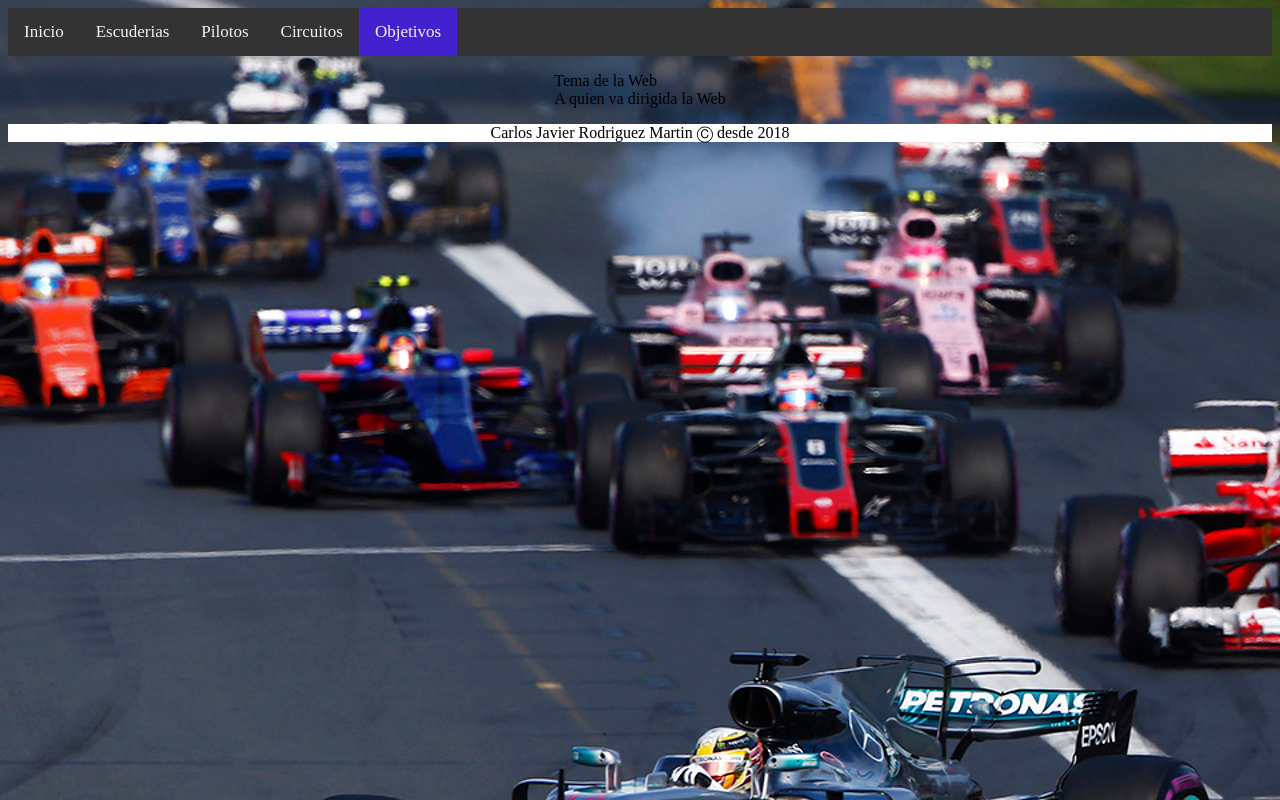
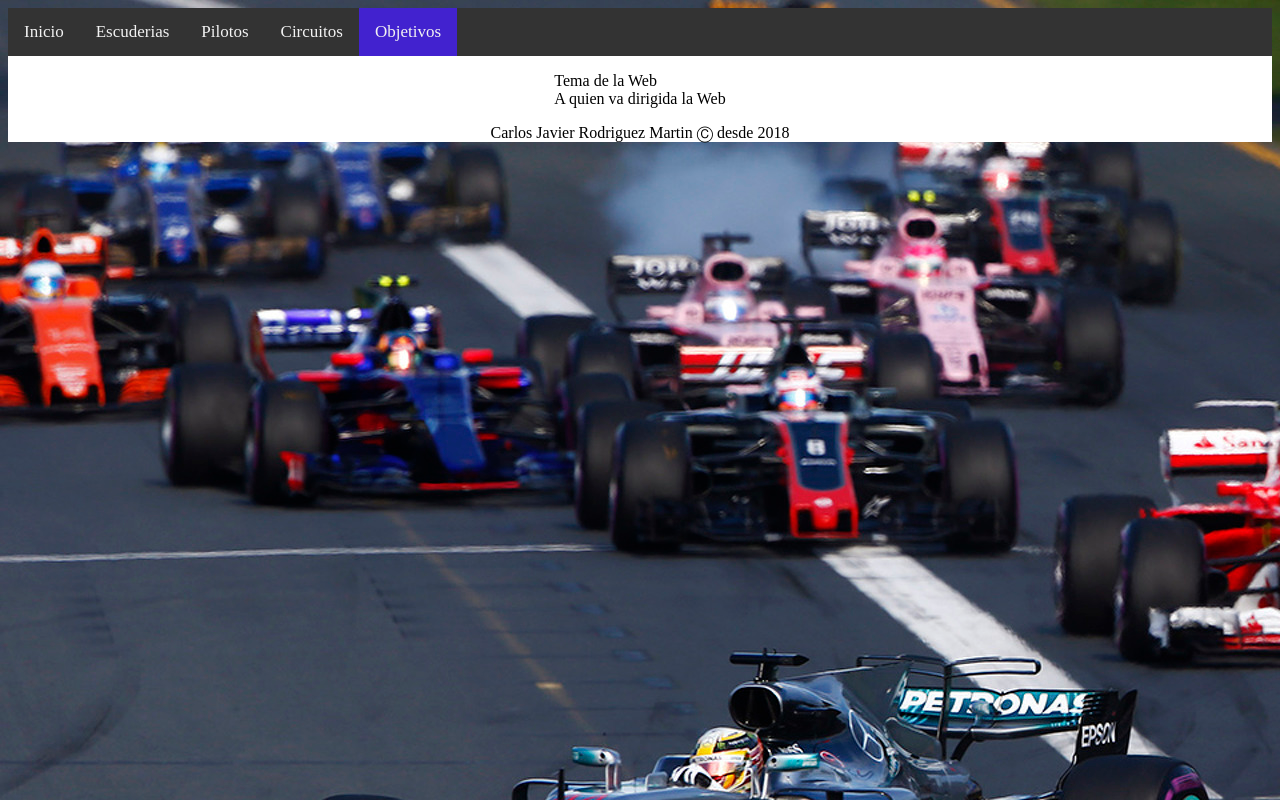
Before and after one commit to javiercrm/webResponsive, a plain HTML site: page objetivos.html in a window 1280 px wide. Drawn offline with Linux system fonts and the light colour scheme.

Commit message:
Add files via upload

```diff
--- a/css/style.css
+++ b/css/style.css
@@ -38,6 +38,10 @@ footer{
     text-align: center;
 }
 
+section.obj{
+    background: white;
+}
+
 @media screen and (max-width: 630px) {
     img{
         margin: 15px auto;
```
